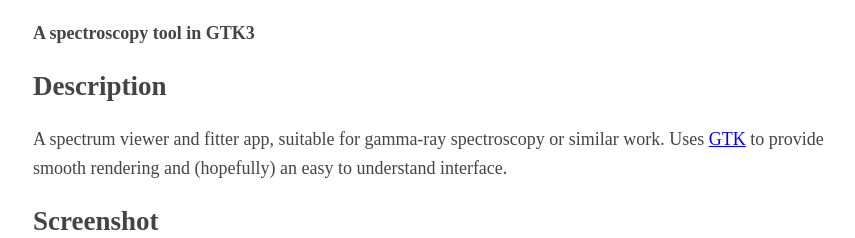
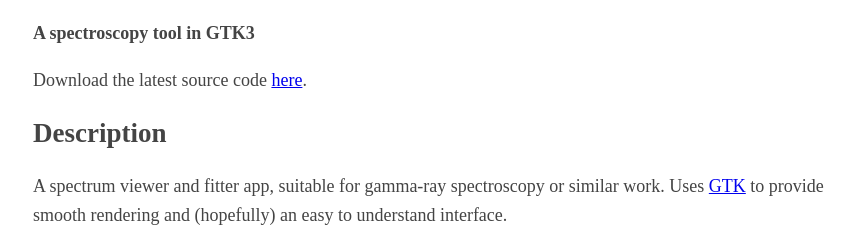
Before and after one commit to e-j-w/e-j-w.github.io, a plain HTML site: page jf3.html in a window 1280 px wide. Shown: the part 170-408 px from the top of the page, without its empty margins (207-1062 px from the left). Drawn offline with Linux system fonts and the light colour scheme.

Commit message:
Add download link.

```diff
--- a/jf3.html
+++ b/jf3.html
@@ -15,6 +15,9 @@
 
 <h1 id="-jf3-"><strong>jf3</strong></h1>
 <p><strong>A spectroscopy tool in GTK3</strong></p>
+
+Download the latest source code <a href="https://github.com/e-j-w/jf3/archive/master.zip">here</a>.
+
 <h2 id="description">Description</h2>
 <p>A spectrum viewer and fitter app, suitable for gamma-ray spectroscopy or similar work.  Uses <a href="https://www.gtk.org/">GTK</a> to provide smooth rendering and (hopefully) an easy to understand interface.</p>
 <h2 id="screenshot">Screenshot</h2>
```
